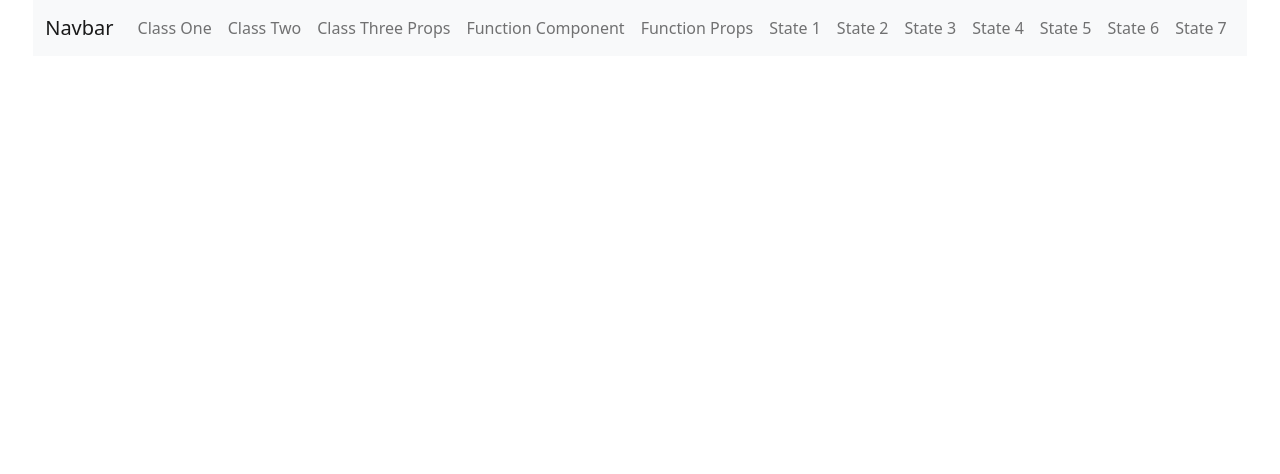
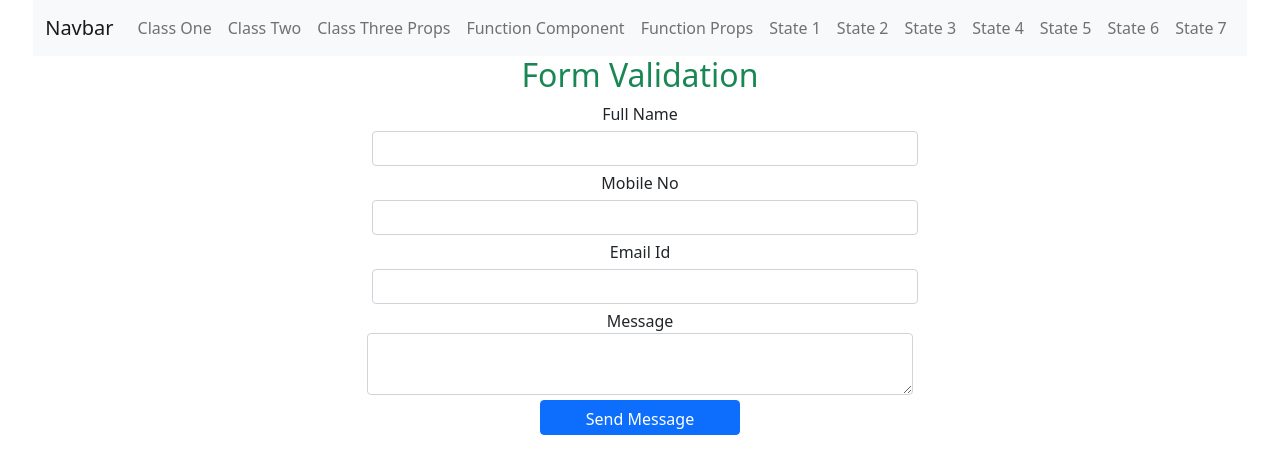
Before and after one commit to thephotogenicbug/ReactJS-Course-Final, a React (Create React App) app: page /statevalidation in a window 1280 px wide. Shown: the top 474 px of the page. Built offline with nearby package versions, Linux system fonts and the light colour scheme.

Commit message:
01-03-2022 : Form Validation Example

```diff
--- a/src/App.js
+++ b/src/App.js
@@ -28,6 +28,7 @@ import StateAPIThree from "./Components/StateAPI/StateAPI3";
 import TestAPI from "./Components/StateAPI/TestAPI";
 import API from "./Components/HooksAPI/HookAPI";
 import HooksAPIOne from "./Components/HooksAPI/HooksAPI1";
+import Validation from "./Components/ReactState/validation";
 
 function App() {
   return (
@@ -61,6 +62,7 @@ function App() {
           <Route exact path="/hooksapi1" element={<TestAPI />} />
           <Route exact path="/hooksapi2" element={<API />} />
           <Route exact path="/hooksapi3" element={<HooksAPIOne />} />
+          <Route exact path="/statevalidation" element={<Validation />} />
         </Routes>
       </BrowserRouter>
     </div>
--- /dev/null
+++ b/src/Components/ReactState/validation.js
@@ -0,0 +1,127 @@
+import React, { Component } from "react";
+class Validation extends Component {
+  constructor() {
+    super();
+    this.state = {
+      fields: {},
+      errors: {},
+    };
+  }
+
+  processInput = (obj) => {
+    let fields = this.state.fields;
+    fields[obj.target.name] = obj.target.value;
+    this.setState({
+      fields,
+    });
+  };
+
+  save = (obj) => {
+    obj.preventDefault();
+    let status = true;
+    let errors = this.state.errors;
+    let fields = this.state.fields;
+    if (!fields["fname"] || fields["fname"].length == 0) {
+      status = false;
+      errors["nameerror"] = "Please Enter Your Name!";
+    } else {
+      errors["nameerror"] = "";
+    }
+
+    //Mobile Validation Start Here
+    let mpattern = /^[6-9]\d{9}$/;
+    if (!fields["mobile"] || !mpattern.test(fields["mobile"])) {
+      status = false;
+      errors["mobileerror"] = "Please Enter 10 Digits Mobile No !";
+    } else {
+      errors["mobileerror"] = "";
+    }
+
+    //Email Validation Start Here
+    let epattern =
+      /^([a-zA-Z0-9_\.\-])+\@(([a-zA-Z0-9\-])+\.)+([a-zA-Z0-9]{2,4})+$/;
+    if (!fields["email"] || !epattern.test(fields["email"])) {
+      status = false;
+      errors["emailerror"] = "Please Enter valid Email Id !";
+    } else {
+      errors["emailerror"] = "";
+    }
+
+    //Message Validation Start Here
+    if (!fields["message"] || !fields["message"].length > 20) {
+      status = false;
+      errors["messageerror"] = "Please Enter Your Message !";
+    } else {
+      errors["messageerror"] = "";
+    }
+
+    this.setState({
+      errors: errors,
+    });
+    if (status == true) {
+      alert("Form is Success! Please wait processing......");
+    }
+    // alert("OK");
+    console.log(this.state.fields);
+  };
+
+  render() {
+    return (
+      <div className="container">
+        <div className="row">
+          <div className="col-md-3"></div>
+          <div className="col-md-6 ">
+            <h2 className="text-success text-center">Form Validation</h2>
+            <form action="#" method="POST" onSubmit={this.save}>
+              <div className="form-group">
+                <label>Full Name</label>
+                <input
+                  type="text"
+                  className="form-control"
+                  name="fname"
+                  onChange={this.processInput}
+                />
+                <i className="text-danger">{this.state.errors.nameerror}</i>
+              </div>
+              <div className="form-group">
+                <label>Mobile No</label>
+                <input
+                  type="text"
+                  className="form-control"
+                  name="mobile"
+                  onChange={this.processInput}
+                />
+                <i className="text-danger">{this.state.errors.mobileerror}</i>
+              </div>
+              <div className="form-group">
+                <label>Email Id</label>
+                <input
+                  type="text"
+                  className="form-control"
+                  name="email"
+                  onChange={this.processInput}
+                />
+                <i className="text-danger">{this.state.errors.emailerror}</i>
+              </div>
+              <div className="form-group">
+                <label>Message</label>
+                <textarea
+                  className="form-control"
+                  name="message"
+                  onChange={this.processInput}
+                ></textarea>
+              </div>
+              <div className="text-center">
+                <button className="btn btn-primary">Send Message</button>
+                <br />
+                <i className="text-danger">{this.state.errors.messageerror}</i>
+              </div>
+            </form>
+          </div>
+          <div className="col-md-3"></div>
+        </div>
+      </div>
+    );
+  }
+}
+export default Validation;
```
